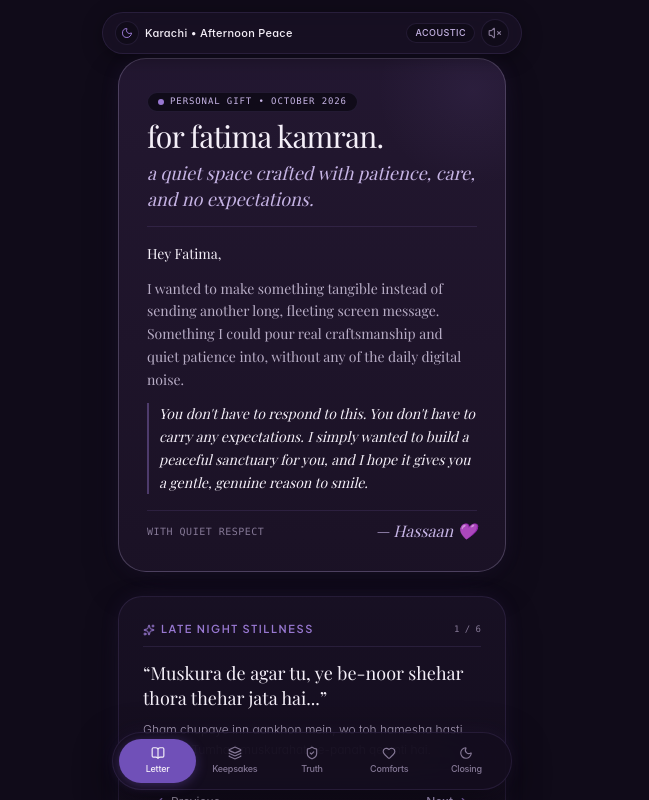
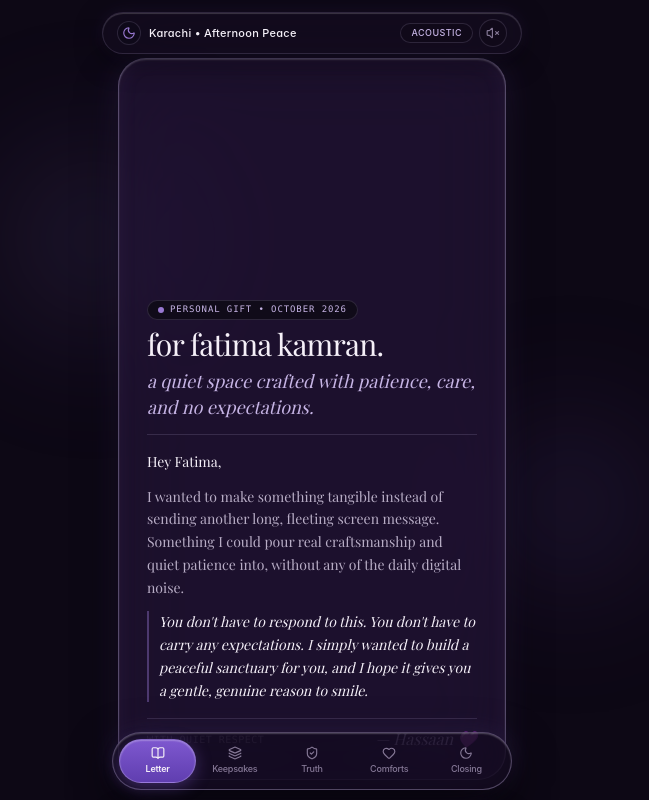
Before and after one commit to HassaanFisky/for-fatima, a Next.js app: page / in a window 1280 px wide. Shown: the top 800 px of the page, without its empty margins (328-977 px from the left). Built offline with nearby package versions, Linux system fonts and the light colour scheme.

Commit message:
feat(apple-spec): implement authentic iOS liquid glassmorphism, spring physics, and tactile haptic pulse

```diff
--- a/app/components/AppleDock.tsx
+++ b/app/components/AppleDock.tsx
@@ -1,6 +1,7 @@
 "use client";
 
 import React from "react";
+import { motion } from "framer-motion";
 import { BookOpen, Layers, ShieldCheck, Heart, Moon } from "lucide-react";
 import { audioEngine } from "../lib/sound";
 
@@ -28,7 +29,7 @@ export default function AppleDock({ activeTab, onTabChange }: AppleDockProps) {
       <div
         role="tablist"
         aria-label="Gift chapters"
-        className="luxury-dock rounded-full p-1.5 flex items-center justify-between max-w-[400px] w-full"
+        className="luxury-dock rounded-full p-1.5 flex items-center justify-between max-w-[400px] w-full relative"
       >
         {tabs.map((tab) => {
           const Icon = tab.icon;
@@ -45,14 +46,33 @@ export default function AppleDock({ activeTab, onTabChange }: AppleDockProps) {
                 audioEngine.playHaptic(active ? 660 : 540);
                 onTabChange(tab.id);
               }}
-              className={`flex-1 py-1.5 px-0.5 rounded-full flex flex-col items-center justify-center min-w-0 transition-all touch-target ${
-                active
-                  ? "bg-[#7050b8] text-[#f4eff8] shadow-[0_2px_12px_rgba(112,80,184,0.4)]"
-                  : "text-[#857896] hover:text-[#b8adc6]"
-              }`}
+              className="relative flex-1 py-1.5 px-0.5 rounded-full flex flex-col items-center justify-center min-w-0 transition-transform active:scale-95 duration-150 touch-target focus-visible:outline-none focus-visible:ring-2 focus-visible:ring-[#9878d1]"
             >
-              <Icon className="w-3.5 h-3.5 shrink-0" aria-hidden="true" />
-              <span className="text-[9px] font-medium tracking-tight truncate w-full text-center mt-0.5">
+              {/* Apple Sliding Liquid Spring Pill */}
+              {active && (
+                <motion.div
+                  layoutId="appleDockActivePill"
+                  className="absolute inset-0 bg-gradient-to-b from-[#7e58cf] to-[#603eb0] rounded-full shadow-[inset_0_1px_1.5px_rgba(255,255,255,0.28),0_4px_16px_rgba(112,80,184,0.45)] border border-[rgba(214,198,245,0.3)]"
+                  transition={{
+                    type: "spring",
+                    stiffness: 480,
+                    damping: 32,
+                    mass: 0.8,
+                  }}
+                />
+              )}
+
+              <Icon
+                className={`w-3.5 h-3.5 shrink-0 z-10 transition-colors duration-200 ${
+                  active ? "text-[#f5f0f8]" : "text-[#857896] hover:text-[#b8adc6]"
+                }`}
+                aria-hidden="true"
+              />
+              <span
+                className={`text-[9px] font-medium tracking-tight truncate w-full text-center mt-0.5 z-10 transition-colors duration-200 ${
+                  active ? "text-[#f5f0f8] font-semibold" : "text-[#857896]"
+                }`}
+              >
                 {tab.label}
               </span>
             </button>
--- a/app/components/DynamicIsland.tsx
+++ b/app/components/DynamicIsland.tsx
@@ -1,7 +1,8 @@
 "use client";
 
 import React, { useState } from "react";
-import { Volume2, VolumeX, Moon } from "lucide-react";
+import { motion } from "framer-motion";
+import { Volume2, VolumeX, Moon, Disc } from "lucide-react";
 import { audioEngine } from "../lib/sound";
 
 interface DynamicIslandProps {
@@ -36,15 +37,28 @@ export default function DynamicIsland({ timeGreeting }: DynamicIslandProps) {
 
   return (
     <header className="sticky top-2 sm:top-3 z-50 px-2.5 sm:px-3 flex justify-center w-full">
-      <div className="luxury-pill rounded-full text-[#f4eff8] px-3 py-1.5 flex items-center justify-between gap-2 max-w-[420px] w-full">
+      <motion.div
+        layout
+        transition={{
+          type: "spring",
+          stiffness: 420,
+          damping: 28,
+        }}
+        className="luxury-pill rounded-full text-[#f5f0f8] px-3.5 py-1.5 flex items-center justify-between gap-2 max-w-[420px] w-full"
+      >
         {/* Left: Time Greeting */}
-        <div className="flex items-center gap-1.5 min-w-0">
-          <div className="w-6 h-6 rounded-full bg-[#100b19] border border-[var(--border-subtle)] flex items-center justify-center shrink-0 text-[#9878d1]">
-            <Moon className="w-3 h-3" />
+        <div className="flex items-center gap-2 min-w-0">
+          <div className="w-6 h-6 rounded-full bg-[#100b19]/80 border border-[var(--border-subtle)] flex items-center justify-center shrink-0 text-[#9878d1]">
+            <Moon className="w-3.5 h-3.5" />
           </div>
-          <p className="text-[11px] font-medium tracking-wide text-[#f4eff8] truncate">
-            {timeGreeting}
-          </p>
+          <div className="flex items-center gap-1.5 min-w-0">
+            {isPlaying && (
+              <span className="w-1.5 h-1.5 rounded-full bg-[#9878d1] shrink-0 animate-pulse" />
+            )}
+            <p className="text-[11px] font-medium tracking-wide text-[#f5f0f8] truncate">
+              {timeGreeting}
+            </p>
+          </div>
         </div>
 
         {/* Right: Ambient Sound Controls */}
@@ -54,7 +68,7 @@ export default function DynamicIsland({ timeGreeting }: DynamicIslandProps) {
             type="button"
             onClick={switchMode}
             aria-label={`Current sound theme: ${audioMode === "acoustic" ? "Acoustic" : "Sunset"}. Tap to switch.`}
-            className="px-2 py-0.5 rounded-full text-[9px] font-medium tracking-wider uppercase bg-[#100b19] border border-[var(--border-subtle)] text-[#c6b4e5] hover:text-[#f4eff8] transition-colors"
+            className="apple-spring px-2.5 py-0.5 rounded-full text-[9px] font-medium tracking-wider uppercase bg-[#100b19]/70 border border-[var(--border-subtle)] text-[#c6b4e5] hover:text-[#f5f0f8] hover:border-[var(--border-prominent)]"
           >
             {audioMode === "acoustic" ? "Acoustic" : "Sunset"}
           </button>
@@ -64,20 +78,20 @@ export default function DynamicIsland({ timeGreeting }: DynamicIslandProps) {
             type="button"
             onClick={toggleSound}
             aria-label={isPlaying ? "Mute ambient audio" : "Play subtle ambient sound"}
-            className={`w-7 h-7 rounded-full shrink-0 flex items-center justify-center transition-all ${
+            className={`apple-spring w-7 h-7 rounded-full shrink-0 flex items-center justify-center transition-all ${
               isPlaying
-                ? "bg-[#7050b8] text-[#f4eff8] shadow-[0_0_12px_rgba(152,120,209,0.4)]"
-                : "bg-[#100b19] border border-[var(--border-subtle)] text-[#857896] hover:text-[#b8adc6]"
+                ? "bg-[#7050b8] text-[#f5f0f8] shadow-[0_0_14px_rgba(152,120,209,0.5)] border border-[rgba(214,198,245,0.4)]"
+                : "bg-[#100b19]/70 border border-[var(--border-subtle)] text-[#857896] hover:text-[#b8adc6]"
             }`}
           >
             {isPlaying ? (
-              <Volume2 className="w-3.5 h-3.5" />
+              <Disc className="w-3.5 h-3.5 animate-spin text-[#f5f0f8]" />
             ) : (
               <VolumeX className="w-3.5 h-3.5" />
             )}
           </button>
         </div>
-      </div>
+      </motion.div>
     </header>
   );
 }
--- a/app/components/StoryTab.tsx
+++ b/app/components/StoryTab.tsx
@@ -93,10 +93,15 @@ export default function StoryTab() {
         <AnimatePresence mode="wait">
           <motion.div
             key={current.id}
-            initial={{ opacity: 0, y: 6 }}
-            animate={{ opacity: 1, y: 0 }}
-            exit={{ opacity: 0, y: -6 }}
-            transition={{ duration: 0.2 }}
+            initial={{ opacity: 0, y: 10, scale: 0.98 }}
+            animate={{ opacity: 1, y: 0, scale: 1 }}
+            exit={{ opacity: 0, y: -10, scale: 0.98 }}
+            transition={{
+              type: "spring",
+              stiffness: 420,
+              damping: 30,
+              mass: 0.8,
+            }}
             className="my-2.5 space-y-2.5"
           >
             <blockquote className="font-serif text-base sm:text-lg font-normal text-[#f4eff8] leading-snug break-words">
@@ -108,13 +113,13 @@ export default function StoryTab() {
           </motion.div>
         </AnimatePresence>
 
-        {/* Refined Navigation Controls */}
+        {/* Refined Navigation Controls with Tactile Apple Springs */}
         <div className="flex items-center justify-between pt-2.5 border-t border-[var(--border-subtle)]">
           <button
             type="button"
             onClick={prevReflection}
             aria-label="Previous reflection"
-            className="flex items-center gap-1 text-xs text-[#b8adc6] hover:text-[#f4eff8] transition-colors py-1 px-2.5 rounded-lg hover:bg-white/5 touch-target"
+            className="flex items-center gap-1 text-xs text-[#b8adc6] hover:text-[#f4eff8] active:scale-95 transition-transform duration-150 py-1.5 px-3 rounded-xl bg-white/[0.03] hover:bg-white/[0.07] border border-white/5 touch-target"
           >
             <ChevronLeft className="w-3.5 h-3.5 text-[#9878d1]" />
             <span>Previous</span>
@@ -124,7 +129,7 @@ export default function StoryTab() {
             type="button"
             onClick={nextReflection}
             aria-label="Next reflection"
-            className="flex items-center gap-1 text-xs text-[#c6b4e5] hover:text-[#f4eff8] transition-colors py-1 px-2.5 rounded-lg hover:bg-white/5 touch-target font-medium"
+            className="flex items-center gap-1 text-xs text-[#c6b4e5] hover:text-[#f4eff8] active:scale-95 transition-transform duration-150 py-1.5 px-3 rounded-xl bg-white/[0.03] hover:bg-white/[0.07] border border-white/5 touch-target font-medium"
           >
             <span>Next</span>
             <ChevronRight className="w-3.5 h-3.5 text-[#9878d1]" />
--- a/app/globals.css
+++ b/app/globals.css
@@ -18,33 +18,38 @@
   --color-text-muted: var(--text-muted);
 }
 
-/* ─── Quiet Luxury × Deep Purple Editorial Tokens ─── */
+/* ─── Apple iOS Liquid Glassmorphism & Quiet Luxury Tokens ─── */
 :root {
   /* Surfaces */
-  --bg-primary: #100b19;        /* Deepest royal velvet night */
-  --bg-secondary: #191124;      /* Deep amethyst container */
-  --bg-elevated: #241832;       /* Subtle muted plum sheet */
-  --bg-interactive: #2f2042;    /* Pressed/hover state */
+  --bg-primary: #0d0815;        /* Deep obsidian velvet night */
+  --bg-secondary: rgba(24, 16, 36, 0.65); /* Translucent amethyst frosted glass */
+  --bg-elevated: rgba(34, 22, 51, 0.72);  /* Elevated liquid glass */
+  --bg-interactive: rgba(48, 32, 70, 0.78);
 
   /* Purple Hierarchy */
   --accent-royal: #7050b8;       /* Royal violet */
   --accent-amethyst: #9878d1;    /* Luminous amethyst */
   --accent-lavender: #c6b4e5;    /* Silky soft lavender */
-  --accent-soft: rgba(152, 120, 209, 0.12);
+  --accent-soft: rgba(152, 120, 209, 0.14);
 
   /* Typography */
-  --text-primary: #f4eff8;      /* Warm soft ivory */
+  --text-primary: #f5f0f8;      /* Warm soft ivory */
   --text-secondary: #b8adc6;    /* Muted silver-lavender */
   --text-muted: #857896;        /* Subtle footnote text */
 
-  /* Hairline Borders & Materials */
-  --border-subtle: rgba(152, 120, 209, 0.14);
-  --border-prominent: rgba(198, 180, 229, 0.26);
-  --border-active: rgba(152, 120, 209, 0.5);
+  /* Apple Specular Borders & Highlights */
+  --border-subtle: rgba(198, 180, 229, 0.16);
+  --border-prominent: rgba(214, 198, 245, 0.32);
+  --border-active: rgba(152, 120, 209, 0.6);
 
-  /* Luxury Lighting & Shadows */
-  --shadow-luxury: 0 16px 40px -12px rgba(16, 11, 25, 0.8), 0 0 24px -6px rgba(112, 80, 184, 0.16);
-  --shadow-glow: 0 0 30px rgba(152, 120, 209, 0.18);
+  /* Apple Liquid Glass Rim & Inner Specular Lighting */
+  --glass-rim: inset 0 1px 1px 0 rgba(255, 255, 255, 0.18);
+  --glass-rim-elevated: inset 0 1px 1.5px 0 rgba(255, 255, 255, 0.24);
+  --glass-glow: inset 0 0 20px 0 rgba(152, 120, 209, 0.08);
+
+  /* Shadows */
+  --shadow-luxury: 0 18px 44px -12px rgba(0, 0, 0, 0.6), 0 0 24px -4px rgba(112, 80, 184, 0.16);
+  --shadow-glow: 0 0 32px rgba(152, 120, 209, 0.24);
 }
 
 html {
@@ -64,7 +69,7 @@ body {
   text-rendering: optimizeLegibility;
   font-feature-settings: "cv02", "cv03", "cv04", "cv11";
   overflow-x: hidden;
-  padding-bottom: calc(env(safe-area-inset-bottom, 0px) + 80px);
+  padding-bottom: calc(env(safe-area-inset-bottom, 0px) + 84px);
 }
 
 /* ─── Luxury Editorial Typography ─── */
@@ -102,36 +107,61 @@ body {
   font-weight: 350;
 }
 
-/* ─── Bespoke Luxury Surfaces ─── */
+/* ─── Apple Frosted Glass Materials & Spring Tactility ─── */
 .luxury-card {
-  background: linear-gradient(180deg, rgba(25, 17, 36, 0.95) 0%, rgba(20, 13, 30, 0.98) 100%);
+  background: var(--bg-secondary);
+  backdrop-filter: blur(32px) saturate(190%);
+  -webkit-backdrop-filter: blur(32px) saturate(190%);
   border: 1px solid var(--border-subtle);
-  border-radius: 24px;
-  box-shadow: var(--shadow-luxury);
-  transition: border-color 0.25s ease, box-shadow 0.25s ease;
+  border-radius: 26px;
+  box-shadow: var(--glass-rim), var(--glass-glow), var(--shadow-luxury);
+  transition: transform 0.4s cubic-bezier(0.34, 1.56, 0.64, 1), border-color 0.25s ease, box-shadow 0.25s ease;
+}
+
+.luxury-card:hover {
+  border-color: var(--border-prominent);
+  box-shadow: var(--glass-rim), var(--glass-glow), 0 22px 48px -12px rgba(0, 0, 0, 0.65), 0 0 32px -4px rgba(152, 120, 209, 0.22);
+}
+
+.luxury-card:active {
+  transform: scale(0.985);
+  transition-duration: 0.12s;
 }
 
 .luxury-card-elevated {
-  background: linear-gradient(180deg, rgba(36, 24, 50, 0.96) 0%, rgba(27, 18, 38, 0.98) 100%);
+  background: var(--bg-elevated);
+  backdrop-filter: blur(36px) saturate(200%);
+  -webkit-backdrop-filter: blur(36px) saturate(200%);
   border: 1px solid var(--border-prominent);
   border-radius: 28px;
-  box-shadow: var(--shadow-luxury);
+  box-shadow: var(--glass-rim-elevated), var(--glass-glow), 0 24px 52px -12px rgba(0, 0, 0, 0.7), 0 0 36px -4px rgba(112, 80, 184, 0.22);
+  transition: transform 0.4s cubic-bezier(0.34, 1.56, 0.64, 1);
 }
 
 .luxury-pill {
-  background: rgba(25, 17, 36, 0.88);
-  backdrop-filter: blur(24px);
-  -webkit-backdrop-filter: blur(24px);
+  background: rgba(20, 13, 30, 0.72);
+  backdrop-filter: blur(30px) saturate(190%);
+  -webkit-backdrop-filter: blur(30px) saturate(190%);
   border: 1px solid var(--border-subtle);
-  box-shadow: 0 4px 20px rgba(0, 0, 0, 0.35);
+  box-shadow: var(--glass-rim), 0 8px 26px rgba(0, 0, 0, 0.5), 0 0 18px rgba(112, 80, 184, 0.14);
 }
 
 .luxury-dock {
-  background: rgba(20, 13, 30, 0.88);
-  backdrop-filter: blur(28px);
-  -webkit-backdrop-filter: blur(28px);
-  border: 1px solid var(--border-subtle);
-  box-shadow: 0 12px 36px rgba(0, 0, 0, 0.6), 0 0 20px rgba(112, 80, 184, 0.12);
+  background: rgba(18, 11, 28, 0.76);
+  backdrop-filter: blur(36px) saturate(210%);
+  -webkit-backdrop-filter: blur(36px) saturate(210%);
+  border: 1px solid var(--border-prominent);
+  box-shadow: var(--glass-rim-elevated), 0 16px 44px rgba(0, 0, 0, 0.7), 0 0 28px rgba(112, 80, 184, 0.22);
+}
+
+/* ─── Apple Spring Physics Micro-Interactions ─── */
+.apple-spring {
+  transition: transform 0.4s cubic-bezier(0.34, 1.56, 0.64, 1), background-color 0.2s ease, border-color 0.2s ease;
+}
+
+.apple-spring:active {
+  transform: scale(0.92);
+  transition-duration: 0.1s;
 }
 
 /* ─── Touch Target Minimums (Apple Standard) ─── */
@@ -146,11 +176,57 @@ body {
   outline-offset: 2px;
 }
 
-/* ─── Restrained Ambient Glow ─── */
-.amethyst-glow {
-  position: absolute;
+/* ─── Liquid Ambient Refraction Blobs ─── */
+@keyframes liquid-drift-1 {
+  0%, 100% {
+    transform: translate(0, 0) scale(1);
+  }
+  33% {
+    transform: translate(30px, -25px) scale(1.15);
+  }
+  66% {
+    transform: translate(-25px, 20px) scale(0.92);
+  }
+}
+
+@keyframes liquid-drift-2 {
+  0%, 100% {
+    transform: translate(0, 0) scale(1.08);
+  }
+  33% {
+    transform: translate(-30px, 25px) scale(0.92);
+  }
+  66% {
+    transform: translate(20px, -30px) scale(1.14);
+  }
+}
+
+.liquid-orb-1 {
+  position: fixed;
+  top: 15%;
+  left: 20%;
+  width: 280px;
+  height: 280px;
+  border-radius: 9999px;
+  background: radial-gradient(circle, rgba(152, 120, 209, 0.15) 0%, rgba(112, 80, 184, 0.05) 50%, transparent 70%);
+  filter: blur(48px);
   pointer-events: none;
-  background: radial-gradient(circle, rgba(152, 120, 209, 0.08) 0%, rgba(16, 11, 25, 0) 70%);
+  z-index: 0;
+  animation: liquid-drift-1 14s ease-in-out infinite;
+}
+
+.liquid-orb-2 {
+  position: fixed;
+  bottom: 20%;
+  right: 15%;
+  width: 320px;
+  height: 320px;
+  border-radius: 9999px;
+  background: radial-gradient(circle, rgba(112, 80, 184, 0.18) 0%, rgba(70, 35, 110, 0.06) 50%, transparent 70%);
+  filter: blur(56px);
+  pointer-events: none;
+  z-index: 0;
+  animation: liquid-drift-2 18s ease-in-out infinite;
 }
 
 /* ─── Minimal Custom Scrollbar ─── */
@@ -161,7 +237,7 @@ body {
   background: transparent;
 }
 ::-webkit-scrollbar-thumb {
-  background: rgba(152, 120, 209, 0.2);
+  background: rgba(152, 120, 209, 0.25);
   border-radius: 9999px;
 }
 
@@ -171,4 +247,7 @@ body {
     animation-iteration-count: 1 !important;
     transition-duration: 0.01ms !important;
   }
+  .liquid-orb-1, .liquid-orb-2 {
+    animation: none !important;
+  }
 }
--- a/app/page.tsx
+++ b/app/page.tsx
@@ -1,6 +1,7 @@
 "use client";
 
 import React, { useState, useEffect } from "react";
+import { motion, AnimatePresence } from "framer-motion";
 import DynamicIsland from "./components/DynamicIsland";
 import AppleDock, { TabId } from "./components/AppleDock";
 import StoryTab from "./components/StoryTab";
@@ -35,11 +36,15 @@ export default function Home() {
   }, []);
 
   return (
-    <div className="min-h-screen w-full bg-[var(--bg-primary)] text-[var(--text-primary)] font-sans relative overflow-x-hidden">
-      {/* ─── Top Luxury Header ─── */}
+    <div className="min-h-screen w-full bg-[var(--bg-primary)] text-[var(--text-primary)] font-sans relative overflow-x-hidden selection:bg-[#7050b8]/40 selection:text-[#f5f0f8]">
+      {/* ─── Apple Liquid Ambient Refraction Blobs ─── */}
+      <div className="liquid-orb-1" aria-hidden="true" />
+      <div className="liquid-orb-2" aria-hidden="true" />
+
+      {/* ─── Top Apple Glass Dynamic Island ─── */}
       <DynamicIsland timeGreeting={timeGreeting} />
 
-      {/* ─── Mobile-First Editorial Container ─── */}
+      {/* ─── Mobile-First Glassmorphic Container ─── */}
       <main className="relative z-10 w-full max-w-[420px] mx-auto px-3 sm:px-4 pt-3 sm:pt-4 box-border">
         <div
           role="tabpanel"
@@ -48,11 +53,27 @@ export default function Home() {
           tabIndex={0}
           className="focus:outline-none w-full"
         >
-          {activeTab === "story" && <StoryTab />}
-          {activeTab === "details" && <DetailsTab />}
-          {activeTab === "truth" && <TruthTab />}
-          {activeTab === "smile" && <SmileTab />}
-          {activeTab === "stars" && <ConstellationTab />}
+          <AnimatePresence mode="wait">
+            <motion.div
+              key={activeTab}
+              initial={{ opacity: 0, y: 12, scale: 0.98 }}
+              animate={{ opacity: 1, y: 0, scale: 1 }}
+              exit={{ opacity: 0, y: -10, scale: 0.98 }}
+              transition={{
+                type: "spring",
+                stiffness: 380,
+                damping: 30,
+                mass: 0.7,
+              }}
+              className="w-full"
+            >
+              {activeTab === "story" && <StoryTab />}
+              {activeTab === "details" && <DetailsTab />}
+              {activeTab === "truth" && <TruthTab />}
+              {activeTab === "smile" && <SmileTab />}
+              {activeTab === "stars" && <ConstellationTab />}
+            </motion.div>
+          </AnimatePresence>
         </div>
 
         {/* Discreet Micro-Footer */}
@@ -61,12 +82,12 @@ export default function Home() {
             Crafted for Fatima Kamran • With quiet patience & care
           </p>
           <p className="text-[9px] uppercase font-mono tracking-widest text-[#564966]">
-            Quiet Luxury • Private Gift
+            Quiet Luxury • Apple Glass Specification
           </p>
         </footer>
       </main>
 
-      {/* ─── Editorial Bottom Navigation ─── */}
+      {/* ─── Apple Frosted Liquid Dock ─── */}
       <AppleDock activeTab={activeTab} onTabChange={setActiveTab} />
     </div>
   );
```
Also changed, not shown: app/components/ConstellationTab.tsx (+10 -8 lines), app/components/DetailsTab.tsx (+36 -15 lines), app/components/SmileTab.tsx (+34 -11 lines), app/components/TruthTab.tsx (+36 -15 lines).
